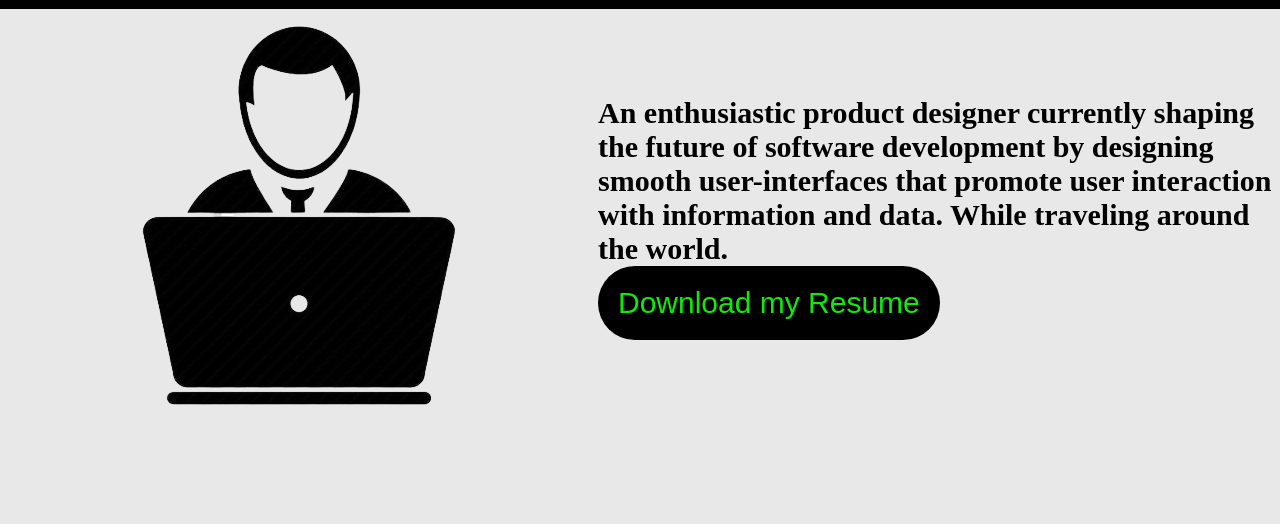
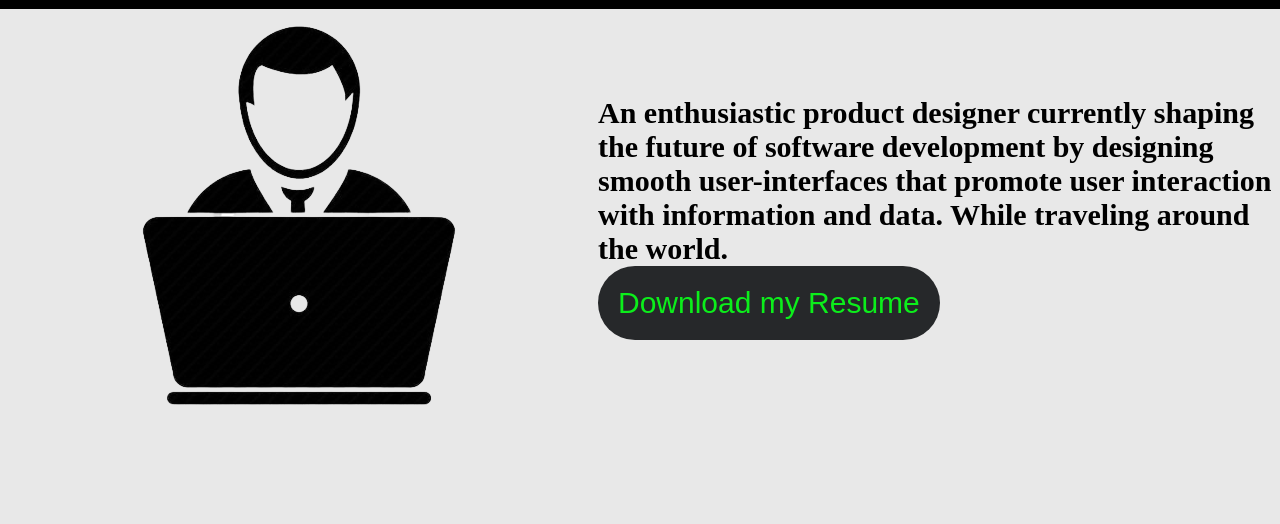
Before and after one commit to Rawllings/Rawllings.github.io, a plain HTML site: page index.html in a window 1280 px wide. In both pictures the pointer is over the button "Download my Resume". Shown: the part 113-637 px from the top of the page. Drawn offline with Linux system fonts and the light colour scheme.

Commit message:
CSS changes

```diff
--- a/styles.css
+++ b/styles.css
@@ -83,10 +83,14 @@ width: 900px;
     font-size: 30px;
     padding: 20px;
     color: #ffffff;
+    cursor: pointer;
+    position: relative;
+    transition-duration: 0.4s;
 
 }
 .about  #description #btn:hover {
-    color: rgba(19, 236, 8, 0.983);
+    color: rgba(12, 242, 27, 0.983);
+    background-color: rgb(38, 40, 42);
 }
 
 /* Portfolio section three */
```
